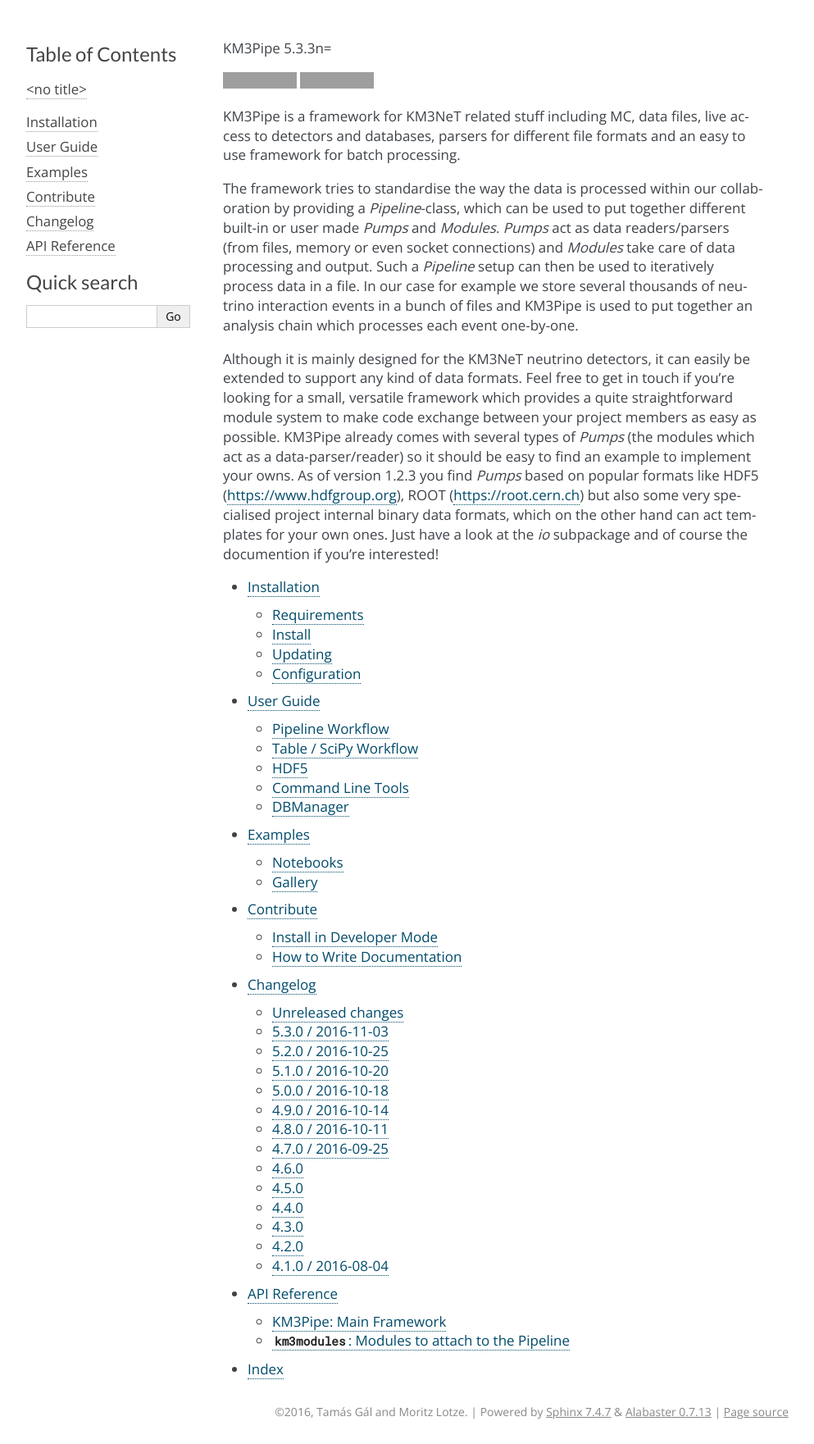
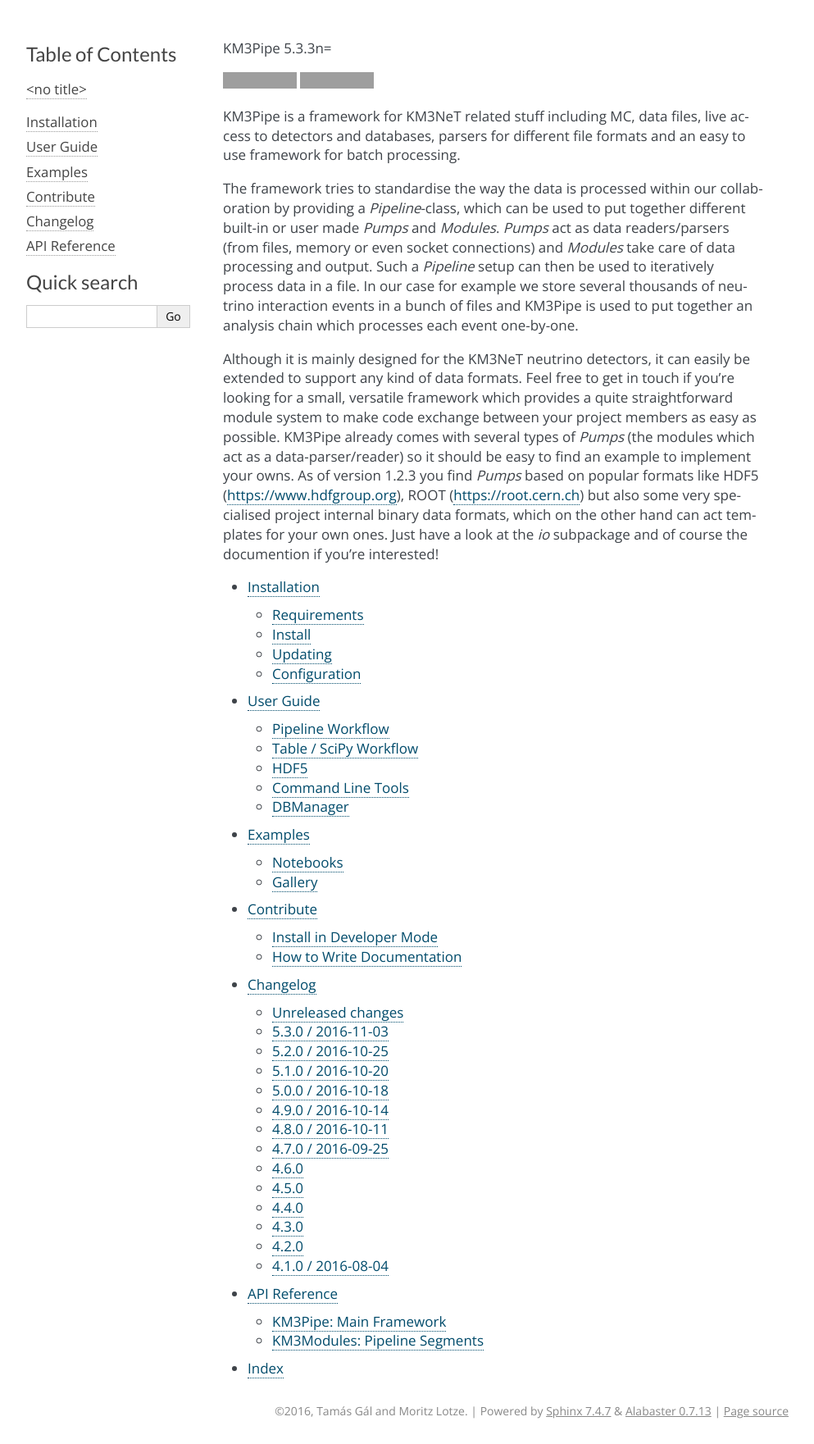
Before and after one commit to tamasgal/km3pipe, a Sphinx documentation site: the page built from docs/index.rst, in a window 1280 px wide. Shown: the whole page at 82% size, without its empty margins (148-1141 px from the left). Built offline with Sphinx 7.4.7, drawn with Linux system fonts in a browser that asks for light colours; formulas are drawn with MathJax 3; the version number could not be read and is left out; grey boxes are pictures that could not be loaded.

Commit message:
update docs

```diff
--- a/docs/api.rst
+++ b/docs/api.rst
@@ -168,11 +168,11 @@
   to_frame
 
 
-``km3modules``: Modules to attach to the Pipeline
--------------------------------------------------
+KM3Modules: Pipeline Segments
+-----------------------------
 
-``km3modules``: Useful helper modules
-~~~~~~~~~~~~~~~~~~~~~~~~~~~~~~~~~~~~~~~~~~~~
+``km3modules``: Useful helpers
+~~~~~~~~~~~~~~~~~~~~~~~~~~~~~~
 .. automodule:: km3modules
   :no-members:
   :no-inherited-members:
@@ -191,8 +191,8 @@
   StatusBar
   MemoryObserver
 
-``km3modules.hits``: Hit Processing Modules
-~~~~~~~~~~~~~~~~~~~~~~~~~~~~~~~~~~~~~~~~~
+``km3modules.hits``: Hit Processing
+~~~~~~~~~~~~~~~~~~~~~~~~~~~~~~~~~~~
 .. automodule:: km3modules.hits
   :no-members:
   :no-inherited-members:
--- a/km3modules/__init__.py
+++ b/km3modules/__init__.py
@@ -5,5 +5,5 @@
 A collection of commonly used modules.
 
 """
-from km3modules.common import (Dump, Delete, HitCounter, BlobIndexer,
+from km3modules.common import (Dump, Delete, HitCounter, BlobIndexer, Keep,
                                StatusBar, MemoryObserver, Wrap)
```
Also changed, not shown: 2 other files.
